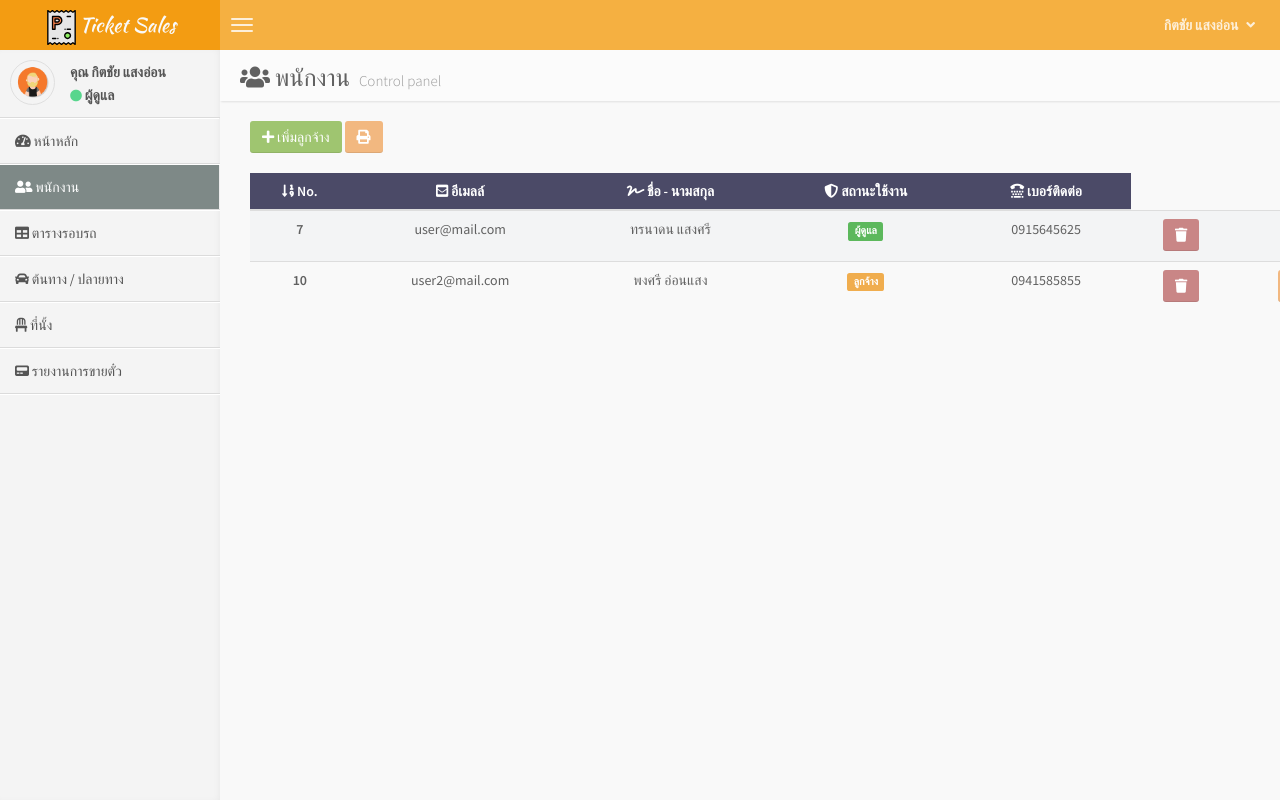
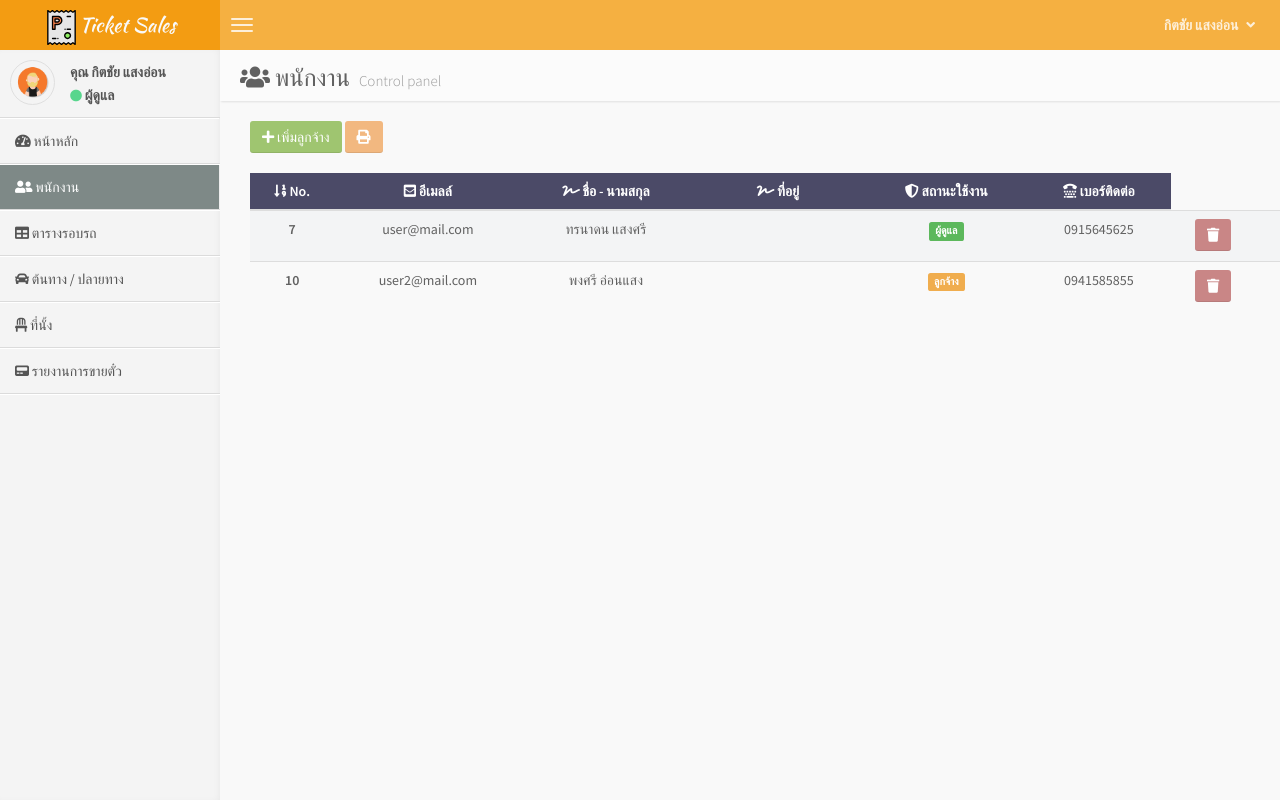
Before and after one commit to SupaatWisetsud/TicketSales, a PHP site: page /employee.php in a window 1280 px wide. Run offline with PHP 8.4, Linux system fonts and the light colour scheme; a user stored in the database is signed in; data comes from the database, SQL or seed files in the repository; some libraries are stand-ins or nearby versions.

Commit message:
add show address

```diff
--- a/employee.php
+++ b/employee.php
@@ -152,6 +152,10 @@
                                     ชื่อ - นามสกุล
                                 </th>
                                 <th scope="col">
+                                    <i class="fas fa-signature"></i>
+                                    ที่อยู่
+                                </th>
+                                <th scope="col">
                                     <i class="fas fa-shield-alt"></i>
                                     สถานะใช้งาน
                                 </th>
@@ -167,6 +171,7 @@
                                     <th scope="row"><?= $row["u_id"]?></th>
                                     <td><?= $row["u_email"]?></td>
                                     <td><?= $row["u_first_name"] ." ". $row["u_last_name"] ?></td>
+                                    <td style="width: 175px;word-wrap: break-word;"><?= $row["u_address"] ?></td>
                                     <td><?= $row["u_role"] == 0? "<p class='label label-warning'>ลูกจ้าง</p>":"<p class='label label-success'>ผู้ดูแล</p>" ?></td>
                                     <td><?= $row["u_tel"]?></td>
                                     <td>
```
